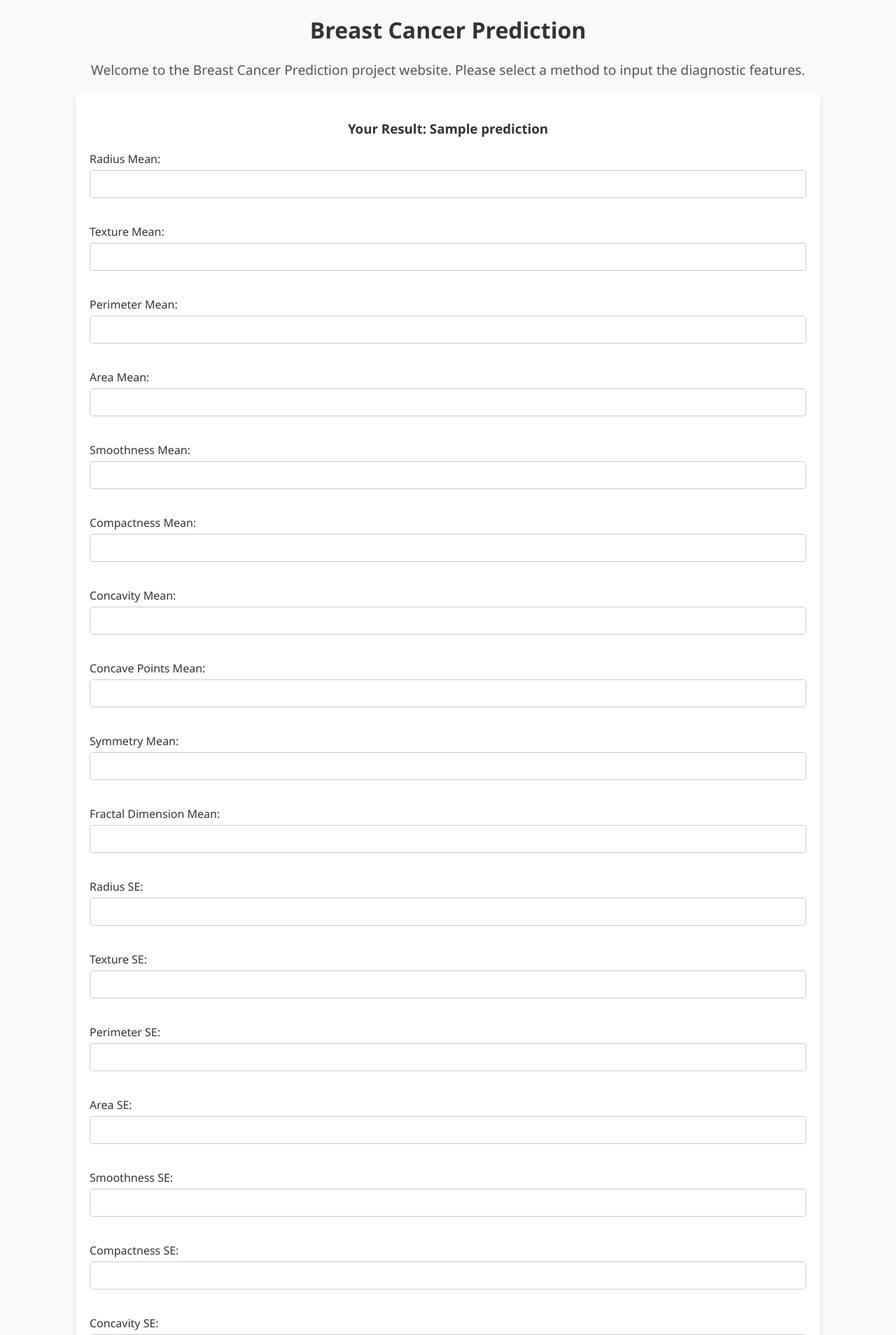
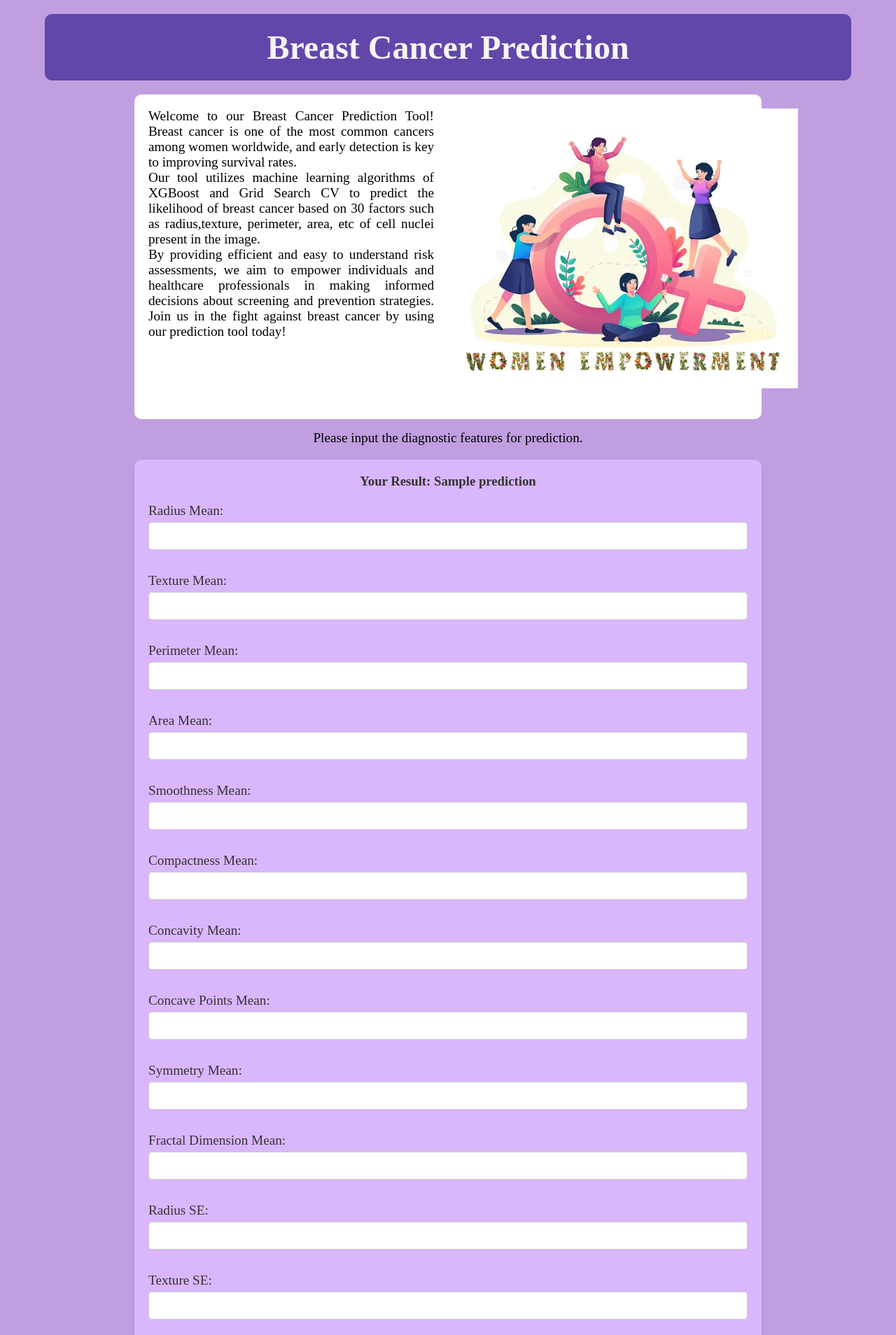
Before and after one commit to charankamal20/krish-dma-project, a Flask app: template templates/index.html in a window 1280 px wide. Shown: the top 1908 px of the page at 70% size. Run offline with Flask 3, Linux system fonts and the light colour scheme; the template is opened without the code that fills it: most values are stand-ins (such as "Sample title", 1, 10 or a date in 2020); parts of the project's set-up code (start-up, migrations or seed data) failed here and were passed over.

Commit message:
Add image

```diff
--- a/static/style.css
+++ b/static/style.css
@@ -1,15 +1,22 @@
+* {
+    box-sizing: border-box;
+    margin: 0;
+    padding: 0;
+    font-family: "Lexend Deca";
+}
+
 body {
     font-family: 'Segoe UI', Tahoma, Geneva, Verdana, sans-serif;
-    background-color: #f8f9fa;
+    background-color: #c19ee0;
     margin: 0;
     padding: 0;
 }
 
 .container {
-    width: 80%;
+    width: 70vw;
     margin: 0 auto;
     padding: 20px;
-    background-color: #fff;
+    background-color: #dab6fc;
     border-radius: 10px;
     box-shadow: 0 4px 6px rgba(0, 0, 0, 0.1);
 }
@@ -22,7 +29,20 @@ h1, h3 {
 p {
     text-align: center;
     font-size: 1.2em;
-    color: #555;
+    color: black;
+    margin-bottom: 20px;
+}
+
+.main-header {
+    margin: 20px auto;
+    width: 90%;
+    padding: 20px;
+    font-weight: bolder;
+    background-color: #6247aa;
+    color: whitesmoke;
+    font-size: 3rem;
+    font-family: "Lexend Deca";
+    border-radius: 10px;
 }
 
 form {
@@ -33,6 +53,7 @@ label {
     display: block;
     margin-bottom: 5px;
     color: #333;
+    font-size: 1.2rem;
 }
 
 input[type="text"], input[type="submit"] {
@@ -46,15 +67,16 @@ input[type="text"], input[type="submit"] {
 }
 
 input[type="submit"] {
-    background-color: #007bff;
+    background-color: #bbadff;
     color: white;
     border: none;
     cursor: pointer;
     transition: background-color 0.3s;
+    font-weight: bold;
 }
 
 input[type="submit"]:hover {
-    background-color: #0056b3;
+    background-color: #6247aa;
 }
 
 footer {
@@ -63,3 +85,36 @@ footer {
     color: #888;
     font-size: 0.8em;
 }
+
+.jumbotron {
+    width: 70vw;
+    height: 58vh;
+    margin: 0 auto;
+    margin-bottom: 1rem;
+    margin-top: 1rem;
+    padding: 20px;
+    display:flex;
+    justify-content: space-evenly;
+    background-color: white;
+    border-radius: 10px;
+}
+
+.jumbotext {
+    width: 50%;
+}
+
+.jumbotext p {
+    text-align: justify;
+    padding-right: 20px;
+    color: black;
+
+}
+
+.jumboimage {
+    width: 50%;
+}
+
+.jumboimage img {
+    width: 500px;
+    height: 400px;
+}
--- a/templates/index.html
+++ b/templates/index.html
@@ -6,10 +6,28 @@
     <meta name="viewport" content="width=device-width, initial-scale=1.0">
     <title>Breast Cancer Prediction</title>
     <link rel="stylesheet" href="{{ url_for('static', filename='style.css')}}">
+    <!-- <link rel="stylesheet" href="D:/College/Sem-6/Sem-6_Krish/krish-dma-project-main/krish-dma-project-main/static/style.css"> -->
 </head>
 <body>
-    <h1>Breast Cancer Prediction</h1>
-    <p>Welcome to the Breast Cancer Prediction project website. Please select a method to input the diagnostic features.</p>
+    <h1 class="main-header">Breast Cancer Prediction</h1>
+
+
+    <section class="jumbotron">
+        <div class="jumbotext">
+
+            <p>
+                Welcome to our Breast Cancer Prediction Tool! Breast cancer is one of the most common cancers among women worldwide, and early detection is key to improving survival rates. <br>
+                Our tool utilizes machine learning algorithms of XGBoost and Grid Search CV to predict the likelihood of breast cancer based on 30 factors such as radius,texture, perimeter, area, etc of cell nuclei present in the image. <br>
+                By providing efficient and easy to understand risk assessments, we aim to empower individuals and healthcare professionals in making informed decisions about screening and prevention strategies. Join us in the fight against breast cancer by using our prediction tool today!
+            </p>
+
+        </div>
+        <div class="jumboimage">
+            <img src="{{ url_for('static', filename='jumboimg.webp')}}" alt="img">
+        </div>
+    </section>
+
+    <p>Please input the diagnostic features for prediction.</p>
 
     <div class="container">
         <h3>Your Result: {{prediction}}</h3>
```
Also changed, not shown: app.py (line endings or trailing spaces), static/jumboimg.webp (added).
